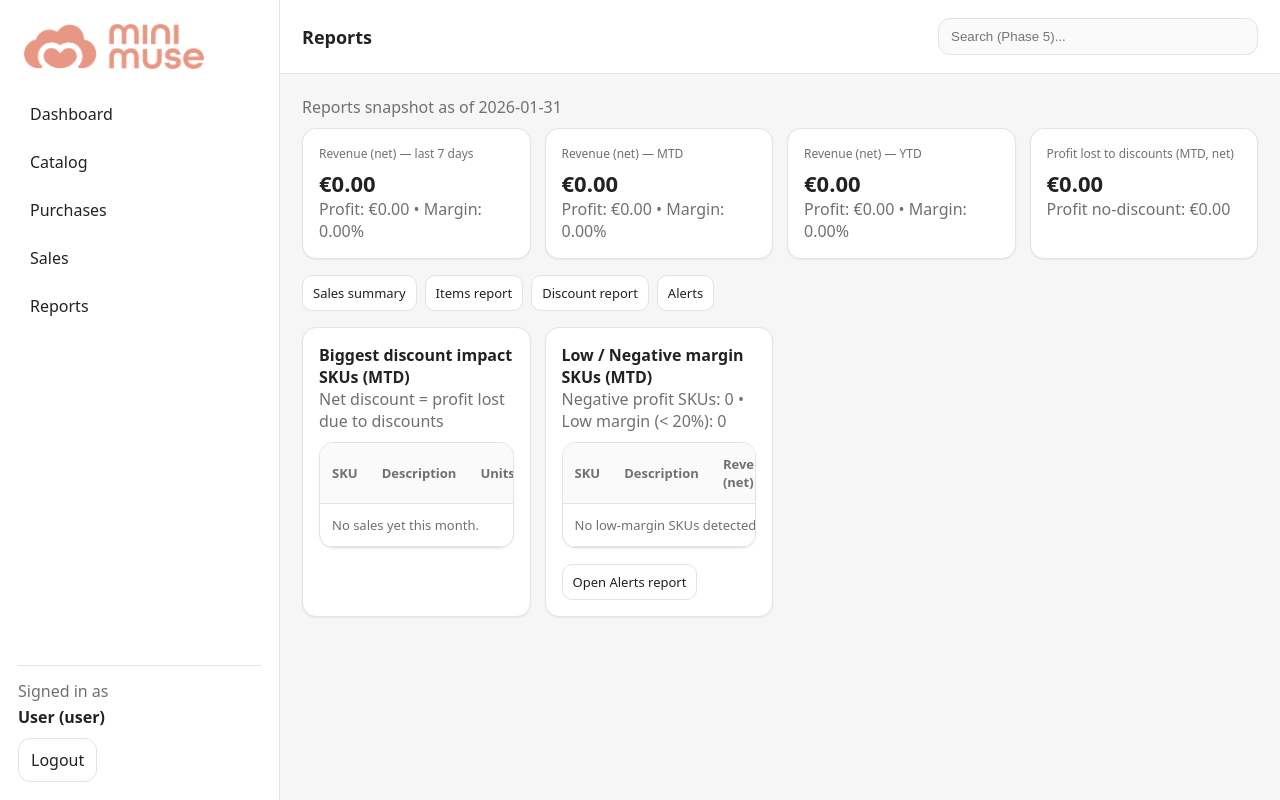
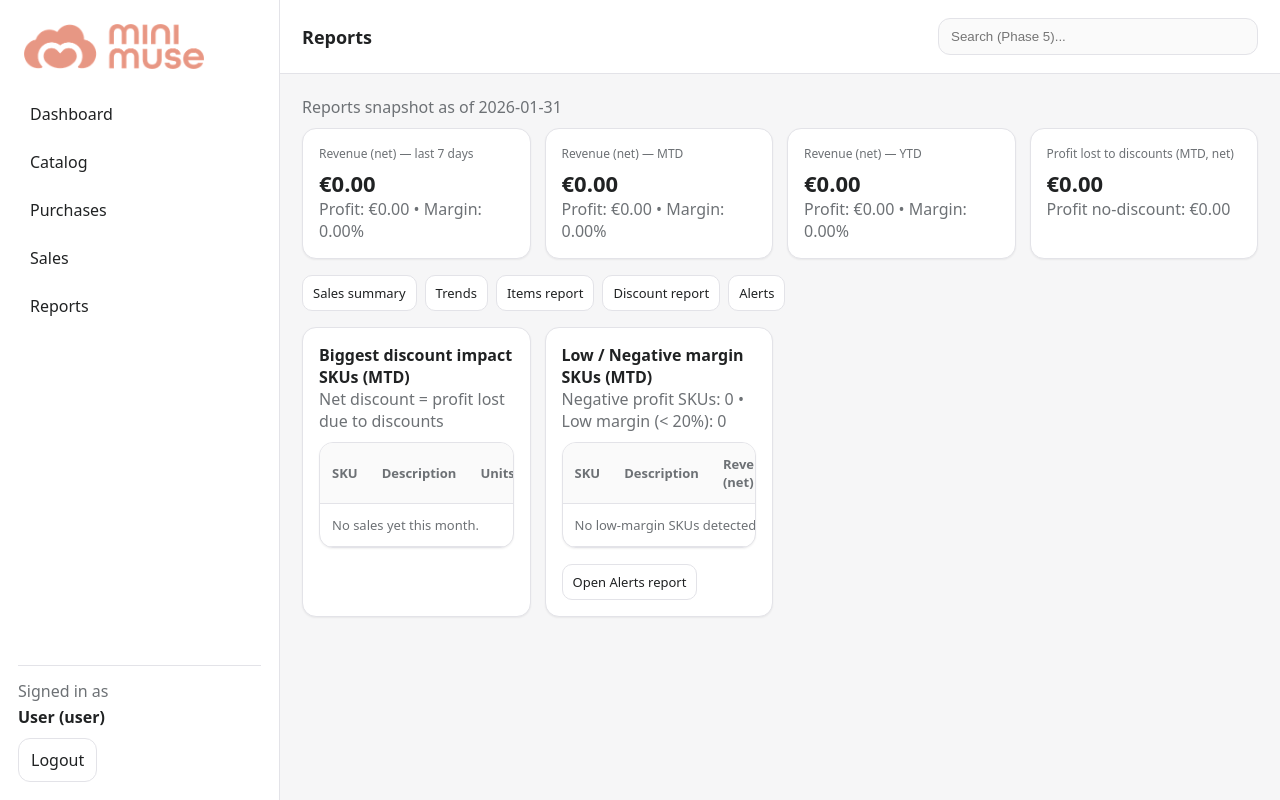
Before and after one commit to schaak722/mini-muse, a Flask app: page /reports in a window 1280 px wide. Run offline with Flask 3, Linux system fonts and the light colour scheme; the visitor is signed in with stand-in values (Sample User, id 1); data that the repository does not hold is empty; parts of the project's set-up code (start-up, migrations or seed data) failed here and were passed over.

Commit message:
Update index.html

```diff
--- a/app/templates/reports/index.html
+++ b/app/templates/reports/index.html
@@ -35,6 +35,7 @@
 <div class="toolbar mt-16">
   <div class="toolbar__left">
     <a class="btn btn--ghost btn--sm" href="{{ url_for('reports.sales_summary') }}">Sales summary</a>
+    <a class="btn btn--ghost btn--sm" href="{{ url_for('reports.trends') }}">Trends</a>
     <a class="btn btn--ghost btn--sm" href="{{ url_for('sales.items_report') }}">Items report</a>
     <a class="btn btn--ghost btn--sm" href="{{ url_for('sales.discount_report') }}">Discount report</a>
     <a class="btn btn--ghost btn--sm" href="{{ url_for('sales.alerts') }}">Alerts</a>
```
